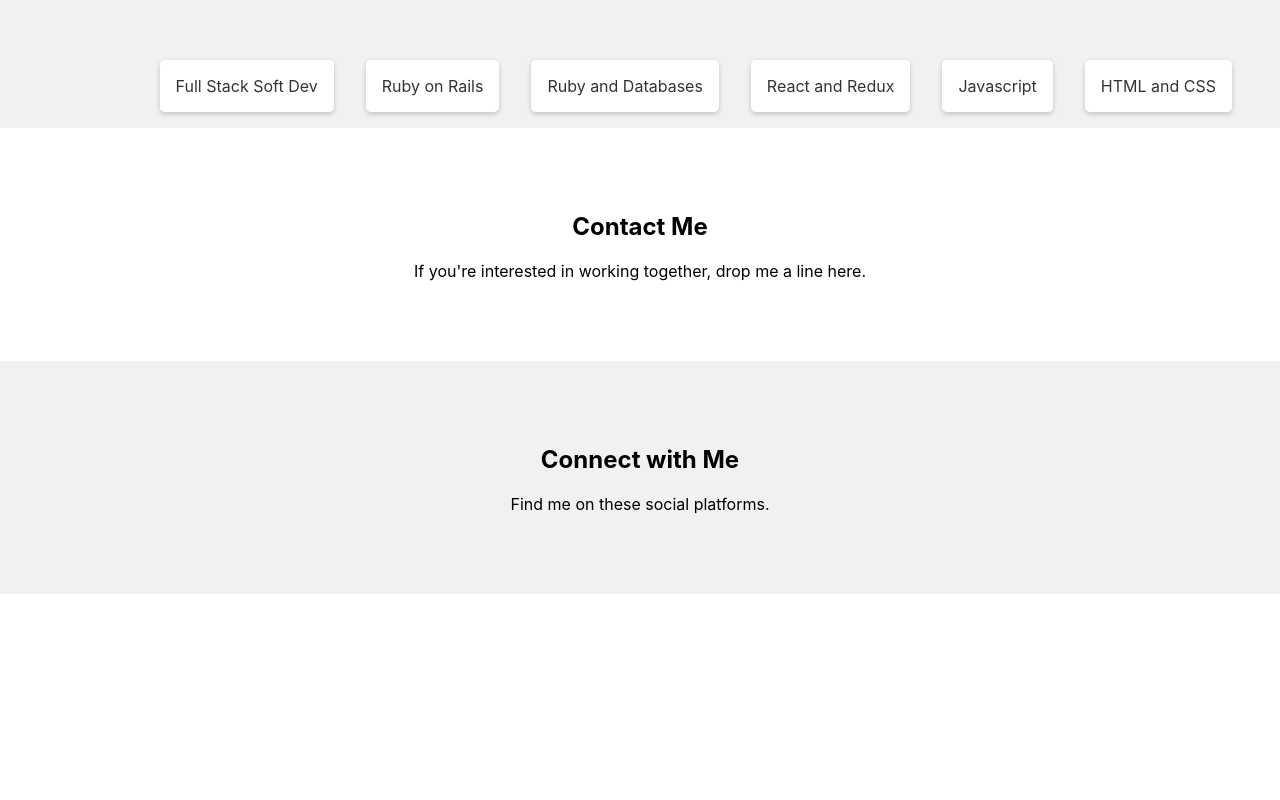
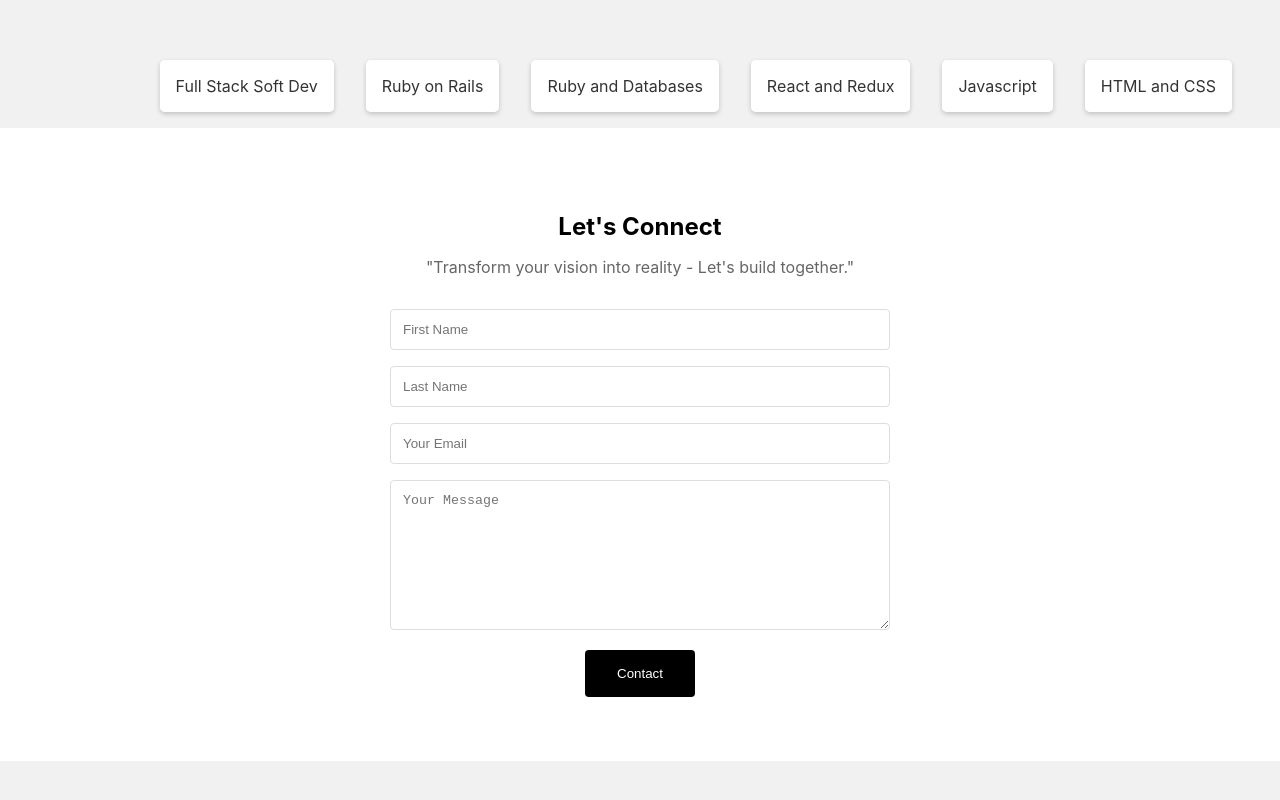
Before and after one commit to rudicarrilloypr/rc-portafolio, a React (Create React App) app: page / in a window 1280 px wide. Shown: the part 2080-2880 px from the top of the page. Before the commit the page ends 2674 px from the top, so only its background shows below. Built offline with nearby package versions, Linux system fonts and the light colour scheme.

Commit message:
Add contact form style

```diff
--- a/src/components/Contact/Contact.jsx
+++ b/src/components/Contact/Contact.jsx
@@ -5,9 +5,24 @@ import styles from './contact.module.css';
 function Contact() {
   return (
     <section id="contact" className={styles.contact}>
-      <h1>Contact Me</h1>
-      <p>If you're interested in working together, drop me a line here.</p>
-      {/* Insert contact form here */}
+      <h1>Let's Connect</h1>
+      <p>"Transform your vision into reality - Let's build together."</p>
+
+      <form action="https://formspree.io/f/mgebdlbl" method="POST">
+        <div className={styles.formGroup}>
+          <input type="text" name="firstName" placeholder="First Name" required />
+        </div>
+        <div className={styles.formGroup}>
+          <input type="text" name="lastName" placeholder="Last Name" required />
+        </div>
+        <div className={styles.formGroup}>
+          <input type="email" name="_replyto" placeholder="Your Email" required />
+        </div>
+        <div className={styles.formGroup}>
+          <textarea name="message" placeholder="Your Message" required></textarea>
+        </div>
+        <button type="submit" className={styles.submitButton}>Contact</button>
+      </form>
     </section>
   );
 }
--- a/src/components/Contact/contact.module.css
+++ b/src/components/Contact/contact.module.css
@@ -1,5 +1,53 @@
 /* contact.module.css */
 .contact {
-    padding: 4rem 1rem;
-    background-color: #fff;
-  }
+  padding: 4rem 1rem;
+  background-color: #fff;
+  text-align: center;
+  box-sizing: border-box;
+}
+
+.contact h1 {
+  margin-bottom: 1rem;
+}
+
+.contact p {
+  margin-bottom: 2rem;
+  color: #666;
+}
+
+form {
+  max-width: 500px;
+  margin: auto;
+}
+
+.formGroup {
+  margin-bottom: 1rem;
+}
+
+.formGroup input,
+.formGroup textarea {
+  width: 100%;
+  padding: 0.75rem;
+  border: 1px solid #ddd;
+  border-radius: 4px;
+  box-sizing: border-box;
+}
+
+.formGroup textarea {
+  height: 150px;
+  resize: vertical;
+}
+
+.submitButton {
+  background-color: #000;
+  color: #fff;
+  border: none;
+  padding: 1rem 2rem;
+  border-radius: 4px;
+  cursor: pointer;
+  transition: background-color 0.3s;
+}
+
+.submitButton:hover {
+  background-color: #333;
+}
```
